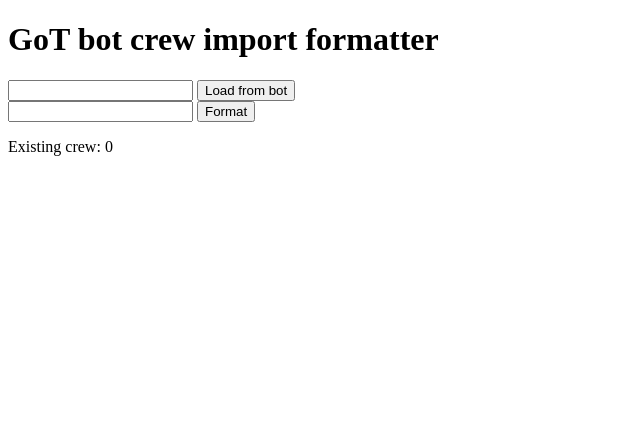
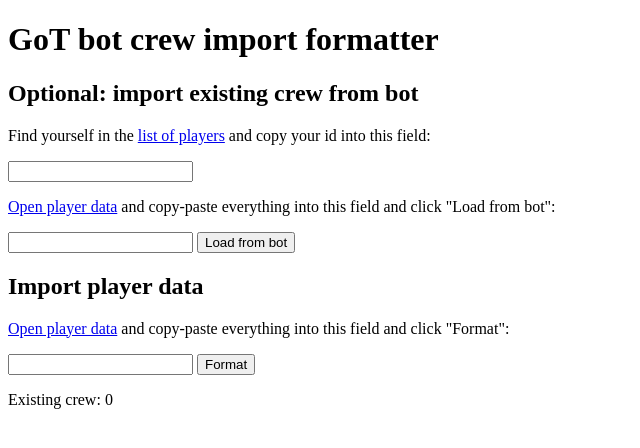
Before and after one commit to tabasavr/got-bot-import, a SvelteKit app: page / in a window 1280 px wide. Shown: the top 448 px of the page, without its empty margins (0-640 px from the left). Built offline with nearby package versions, Linux system fonts and the light colour scheme.

Commit message:
Improve usage instructions

```diff
--- a/src/routes/+page.svelte
+++ b/src/routes/+page.svelte
@@ -35,6 +35,7 @@
 	let formattedCommands: string[] = [];
 	let dataInput: string = '';
 
+	let botUserId: string = '';
 	let existingDataInput: string = '';
 	let existingCrew: {[name: string]: BotCrew} = {};
 
@@ -114,10 +115,17 @@
 <h1>GoT bot crew import formatter</h1>
 
 <div>
+	<h2>Optional: import existing crew from bot</h2>
+	<p>Find yourself in the <a href="http://got.glorat.net/users" target="_blank" rel="noopener noreferrer">list of players</a> and copy your id into this field:</p>
+	<input type="text" bind:value={botUserId} />
+
+	<p><a href="http://got.glorat.net/user/{botUserId}" target="_blank" rel="noopener noreferrer">Open player data</a> and copy-paste everything into this field and click "Load from bot":</p>
 	<input type="text" bind:value={existingDataInput} />
 	<input type="button" on:click={loadCrew} value="Load from bot" />
 </div>
 <div>
+	<h2>Import player data</h2>
+	<p><a href="https://app.startrektimelines.com/player?client_api=20&only_read_state=true" target="_blank" rel="noopener noreferrer">Open player data</a> and copy-paste everything into this field and click "Format":</p>
 	<input type="text" bind:value={dataInput} />
 	<input type="button" on:click={formatCrew} value="Format" />
 </div>
```
